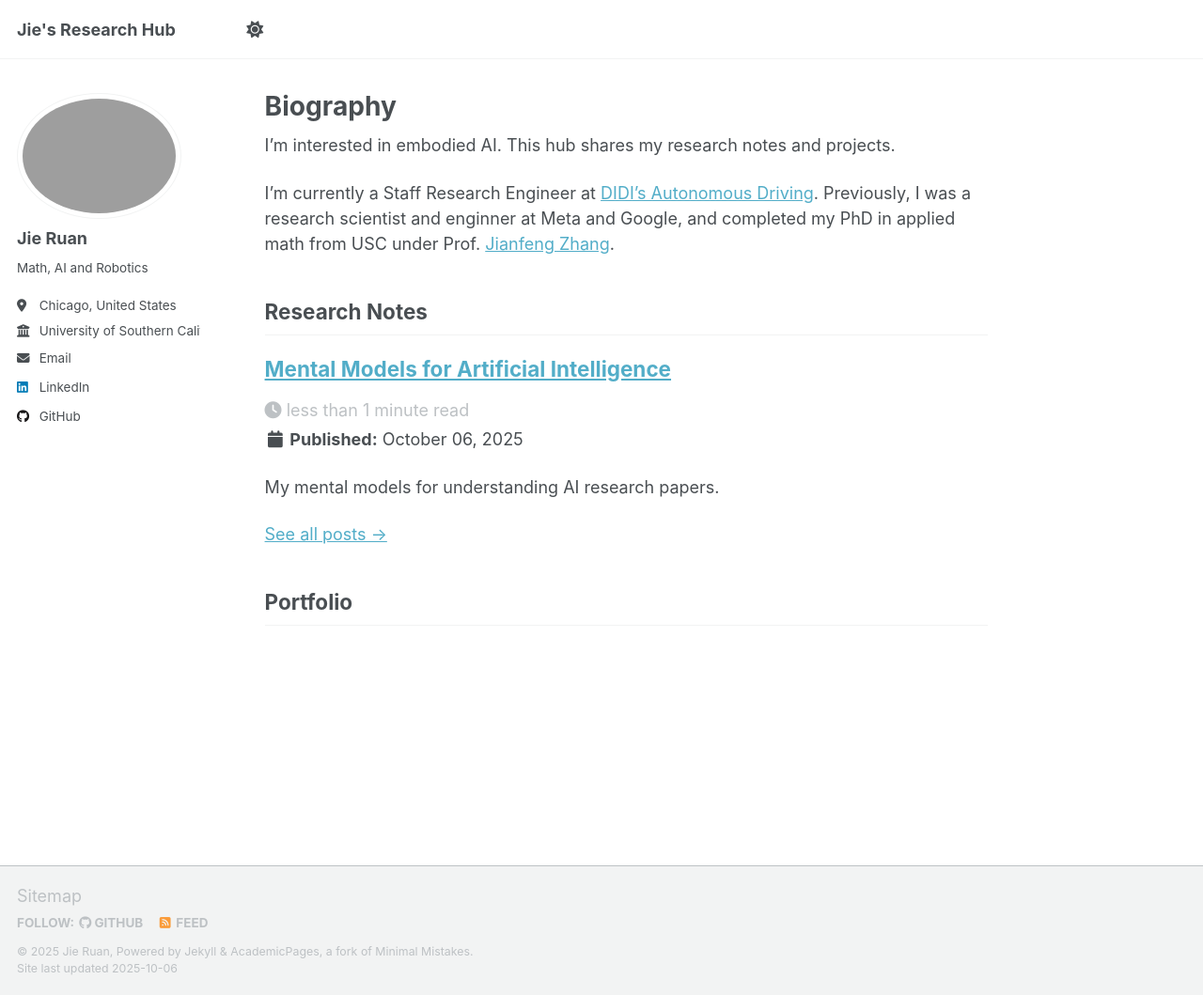
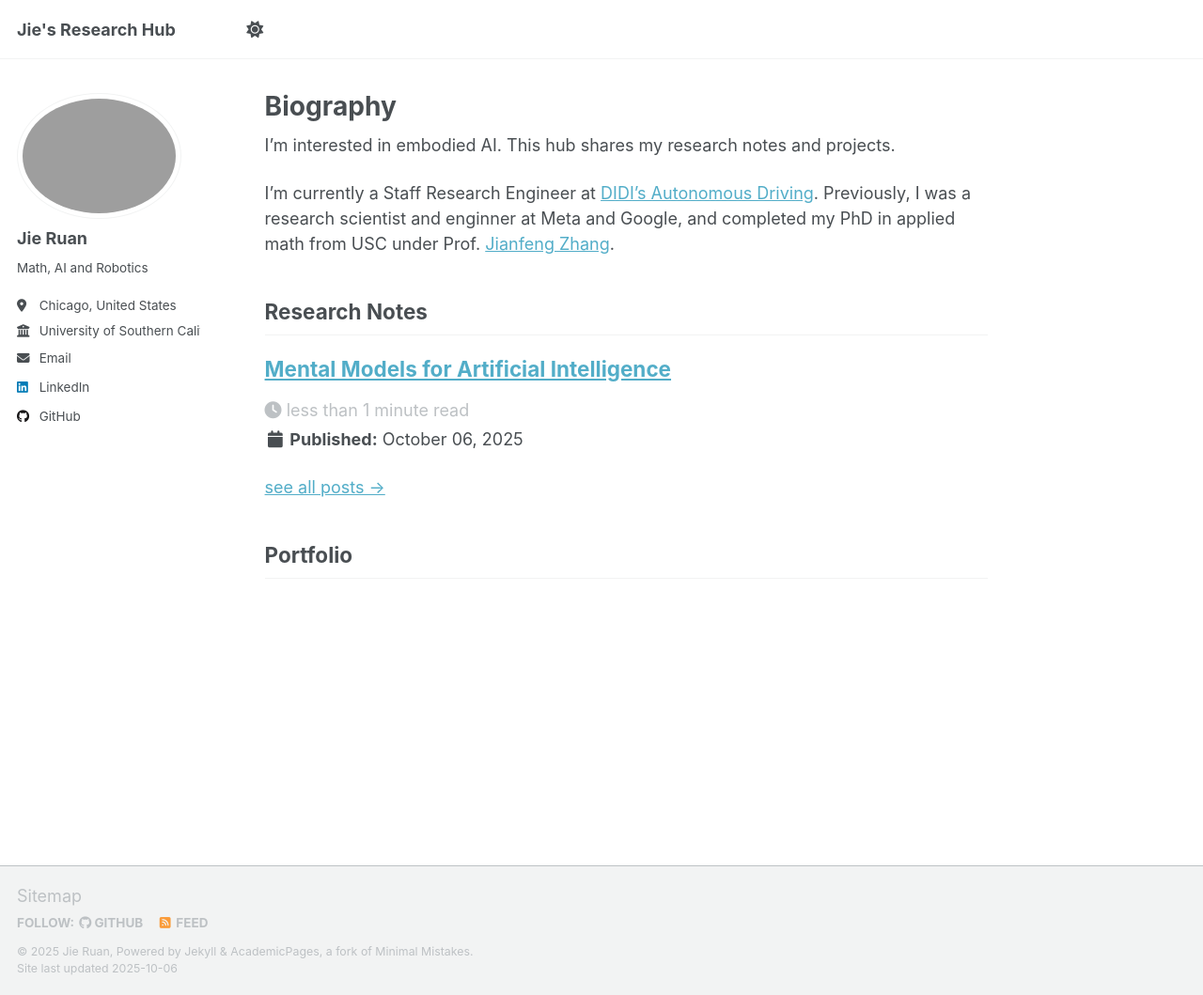
Before and after one commit to jieruan02-cn/jieruan.github.io, a Jekyll site: the page built from _pages/about.md, in a window 1280 px wide and 1059 px high. Shown: the whole window at 94% size. Built offline with Jekyll 4.4.1, drawn with Linux system fonts in a browser that asks for light colours; a script that is not in the unit is left out.

```diff
--- a/_config.yml
+++ b/_config.yml
@@ -23,7 +23,7 @@ repository               : "jieruan02-cn/jieruan02-cn.github.io"
 #               Additional customization can be done by editing /_includes/author-profile.html
 author:
   # Biographic information
-  avatar           : "profile.png"
+  avatar           : "profile.png" # need a 400x400 square image.
   name             : "Jie Ruan"
   pronouns         : # example: "she/her"
   bio              : "Math, AI and Robotics"
--- a/_pages/about.md
+++ b/_pages/about.md
@@ -19,7 +19,7 @@ I'm currently a Staff Research Engineer at [DIDI's Autonomous Driving](https://w
   {% include archive-single.html %}
 {% endfor %}
 
-[See all posts →]({{ '/blog/' | relative_url }})
+[see all posts →]({{ '/blog/' | relative_url }})
 
 ## Portfolio
 
```
Also changed, not shown: _posts/2025-10-06-mental-models.md (+1 -0 lines).
